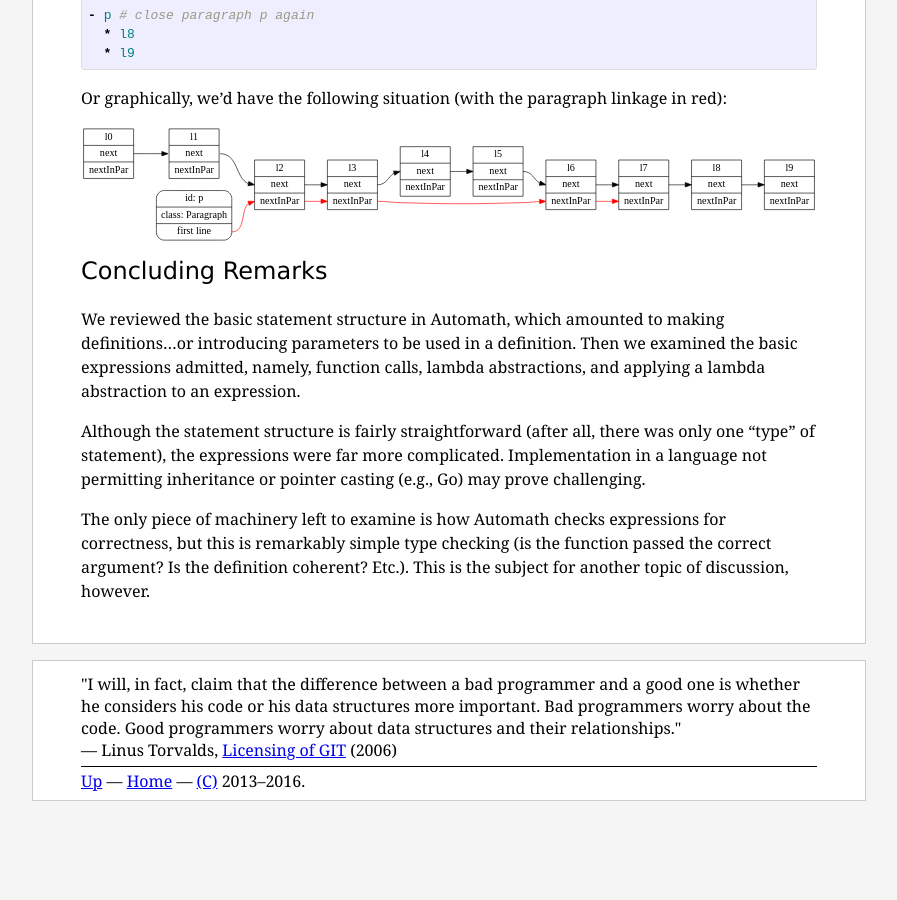
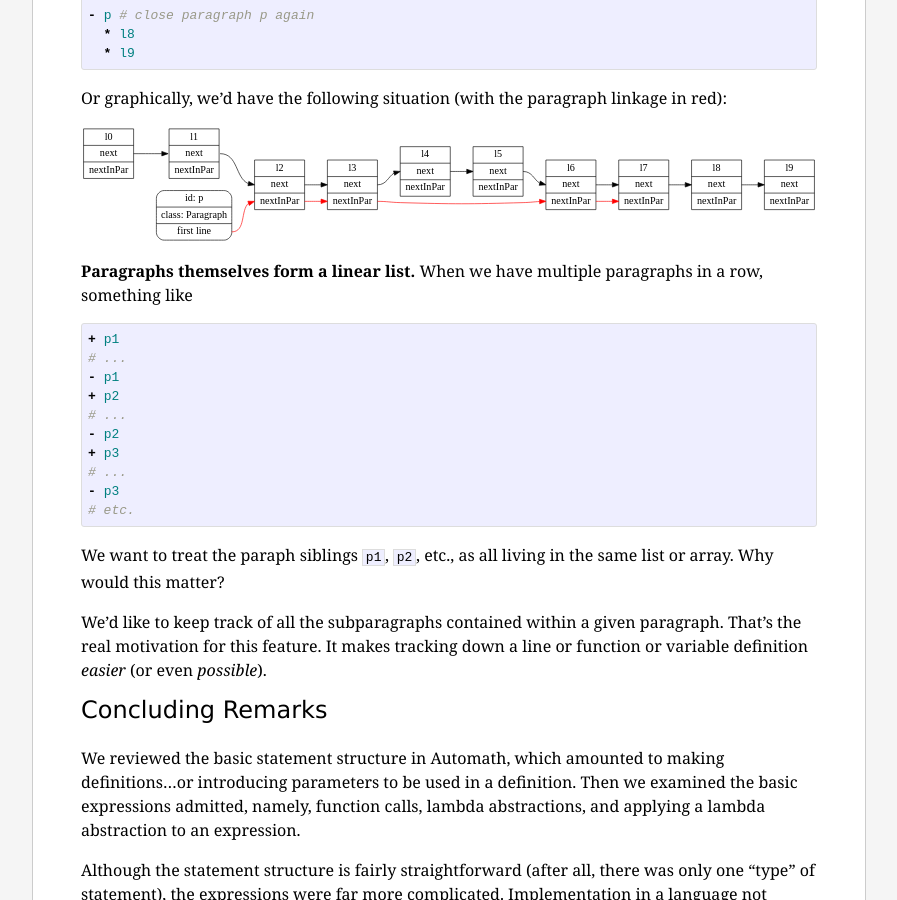
Before and after one commit to pqnelson/pqnelson.github.com, a Jekyll site: the page built from _posts/2016-01-02-automath-data-structures.md, in a window 1280 px wide and 900 px high, scrolled down 6609 px. Shown: the whole window, without its empty margins (191-1088 px from the left). Built offline with Jekyll 4.4.1, drawn with Linux system fonts in a browser that asks for light colours; Markdown is read by kramdown in place of the engine named in the settings; before the commit the page ends 7458 px from its top, so only the background shows below that.

Commit message:
Added notes on subparagraphs

```diff
--- a/_posts/2016-01-02-automath-data-structures.md
+++ b/_posts/2016-01-02-automath-data-structures.md
@@ -335,7 +335,28 @@ linkage in red):
 <img alt="Paragraphs as a linked list" src="{{ site.url }}/assets/auto-ds-par1.svg"
 style="max-width:1162px;" />
 
+**Paragraphs themselves form a linear list.**
+When we have multiple paragraphs in a row, something like
 
+<div class="highlight"><pre><span class="o">+</span> <span class="nv">p1</span>
+<span class="c"># ...</span>
+<span class="o">-</span> <span class="nv">p1</span>
+<span class="o">+</span> <span class="nv">p2</span>
+<span class="c"># ...</span>
+<span class="o">-</span> <span class="nv">p2</span>
+<span class="o">+</span> <span class="nv">p3</span>
+<span class="c"># ...</span>
+<span class="o">-</span> <span class="nv">p3</span>
+<span class="c"># etc.</span>
+</pre></div>
+
+We want to treat the paraph siblings `p1`, `p2`, etc., as all living in
+the same list or array. Why would this matter?
+
+We'd like to keep track of all the subparagraphs contained within a
+given paragraph. That's the real motivation for this feature. It makes
+tracking down a line or function or variable definition _easier_ (or
+even _possible_).
 
 # Concluding Remarks
 
```
